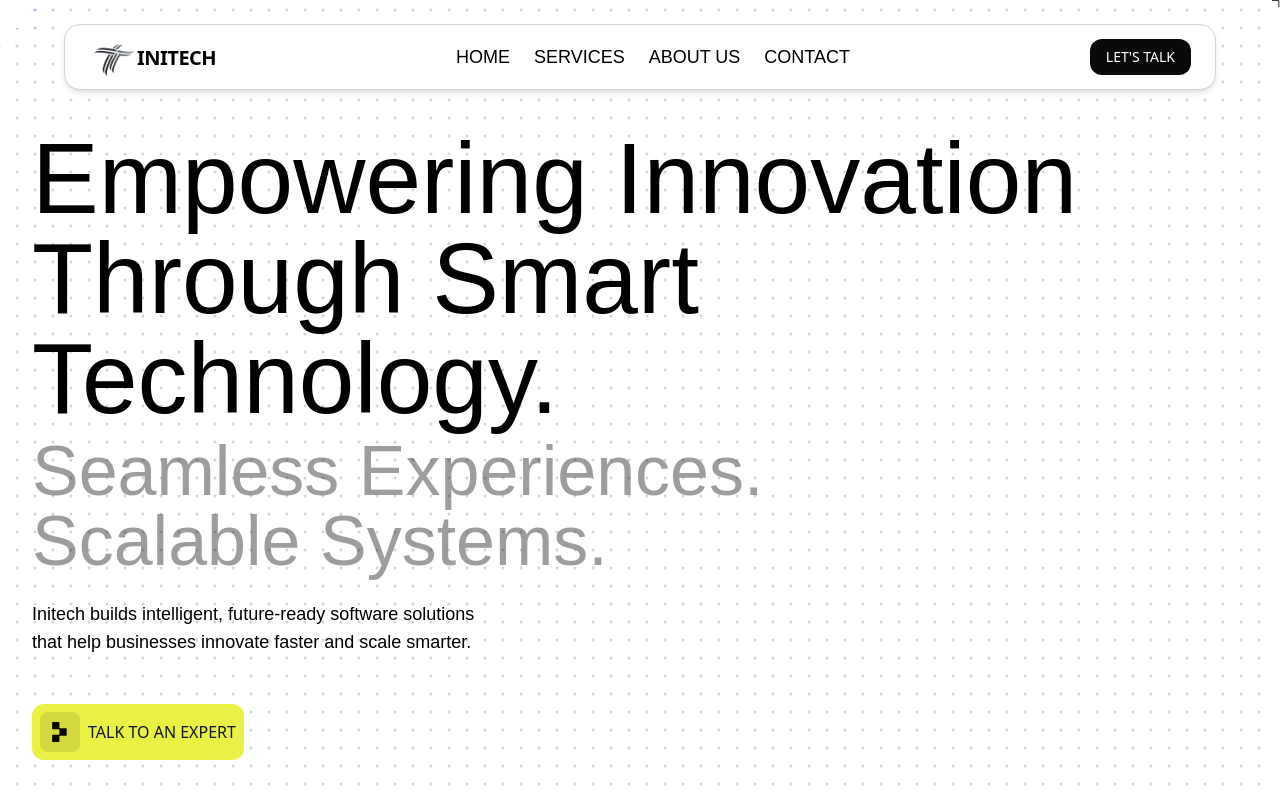
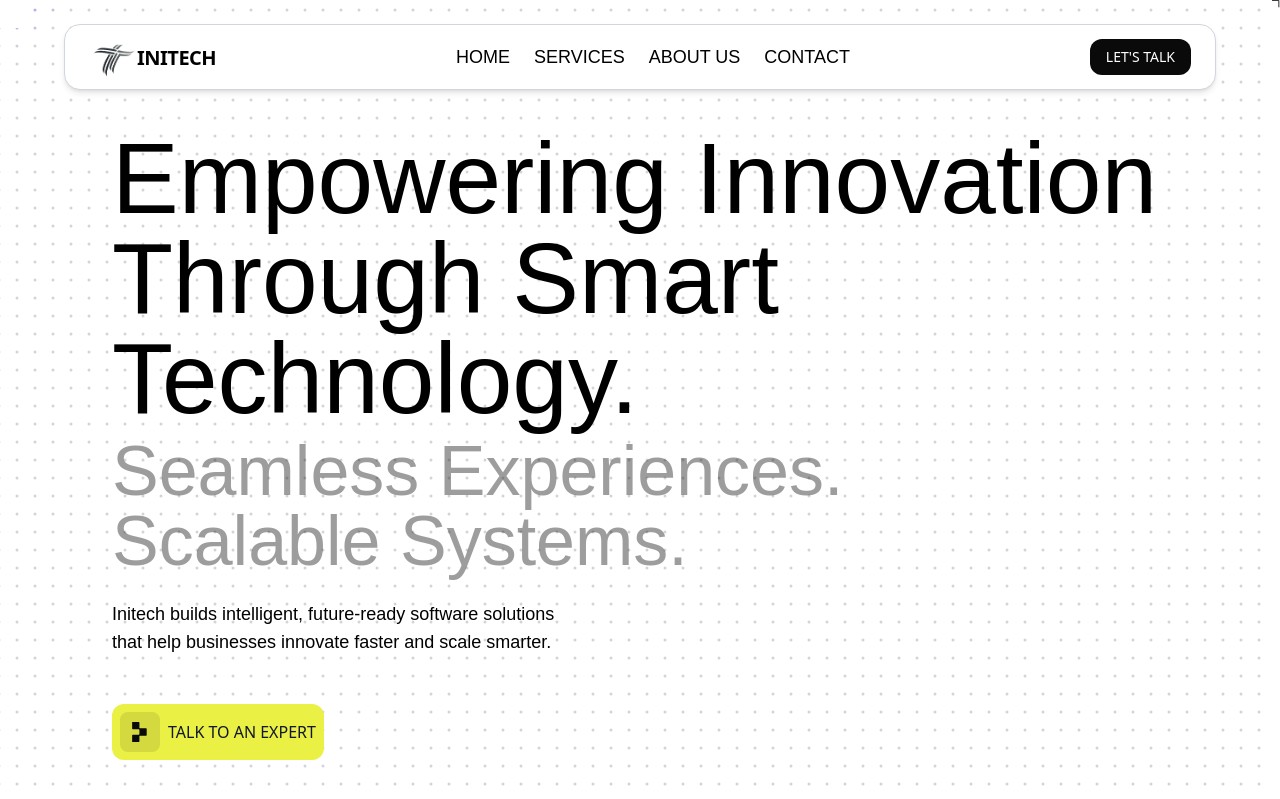
Before and after one commit to Roshani-sahu/Initech, a React (Vite) app in the folder frontend/: page / in a window 1280 px wide. Shown: the top 799 px of the page. Built offline with nearby package versions, Linux system fonts and the light colour scheme; a web font is replaced by a local one.

Commit message:
heropadding

```diff
--- a/frontend/src/components/home/Hero.tsx
+++ b/frontend/src/components/home/Hero.tsx
@@ -21,7 +21,7 @@ const Hero = () => {
       </div>
 
       {/* ✅ Hero Content */}
-      <div className="relative mt-24 max-w-full mx-auto z-10">
+      <div className="relative mt-24 px-20 max-w-full mx-auto z-10">
         {/* Hero Content */}
         <div className="mb-16">
           <h2 className="text-5xl mb-2 font-extralight font-Kairos text-black sm:text-6xl lg:text-[100px]">
--- a/frontend/src/components/home/ResilientEdge.tsx
+++ b/frontend/src/components/home/ResilientEdge.tsx
@@ -3,7 +3,7 @@ import DotGrid from "../home/DOTGRID";
 const ResilientEdge = () => {
   return (
     <section
-      className="relative flex flex-col items-center justify-center mx-auto h-[360px] bg-black text-center overflow-hidden w-[96%] rounded-2xl"
+      className="relative flex flex-col items-center justify-center mx-auto h-[360px] bg-black text-center overflow-hidden md:w-[85%] rounded-2xl"
       aria-label="Innovation Call to Action"
     >
       {/* 🟣 Animated Dotted Background Layer */}
```
